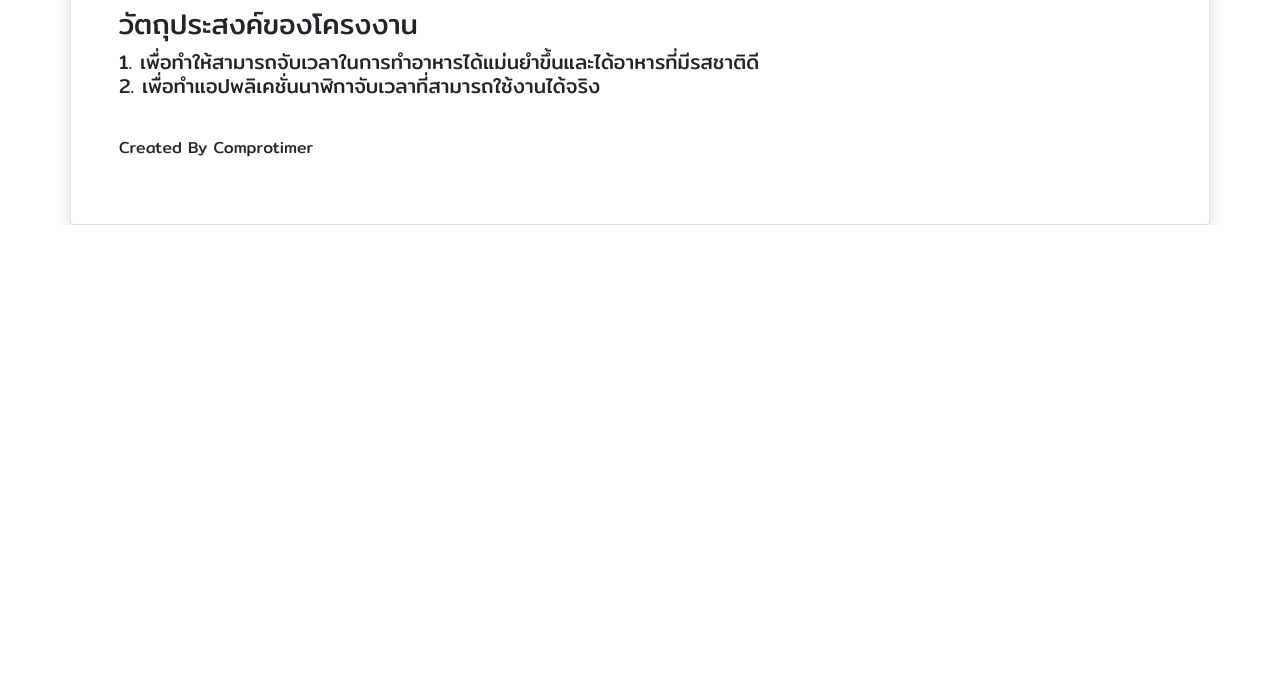
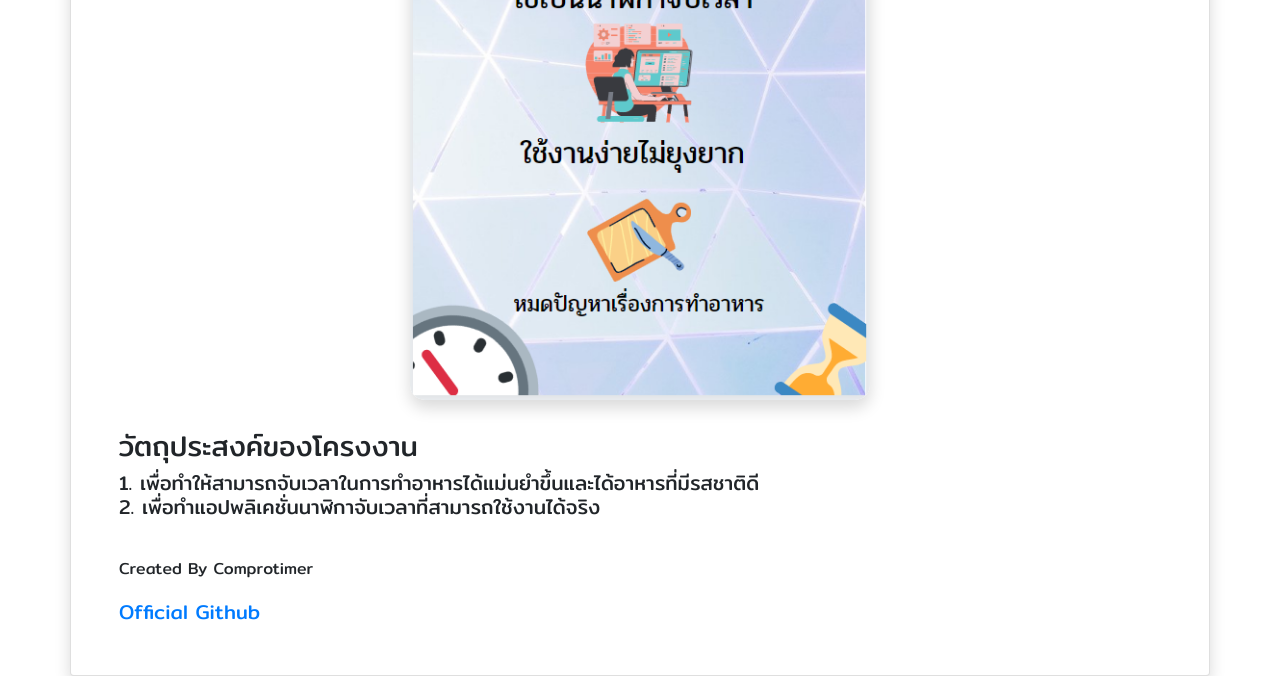
Before and after one commit to Usesir112/Comprotimer, a plain HTML site: page public/index.html in a window 1280 px wide. Shown: the part 809-1485 px from the top of the page. Before the commit the page ends 1034 px from the top, so only its background shows below. Drawn offline with Linux system fonts and the light colour scheme.

Commit message:
Website 3

```diff
--- a/public/index.html
+++ b/public/index.html
@@ -40,7 +40,7 @@
     <br>
 
     <p>Created By Comprotimer</p>
-    <a href="https://github.com/Usesir112/Comprotimer"></a>
+    <a href="https://github.com/Usesir112/Comprotimer">Official Github</a>
 
     </div>
   </body>
```
Also changed, not shown: public/img/poster.png (added), public/img/screen1.png (added).
